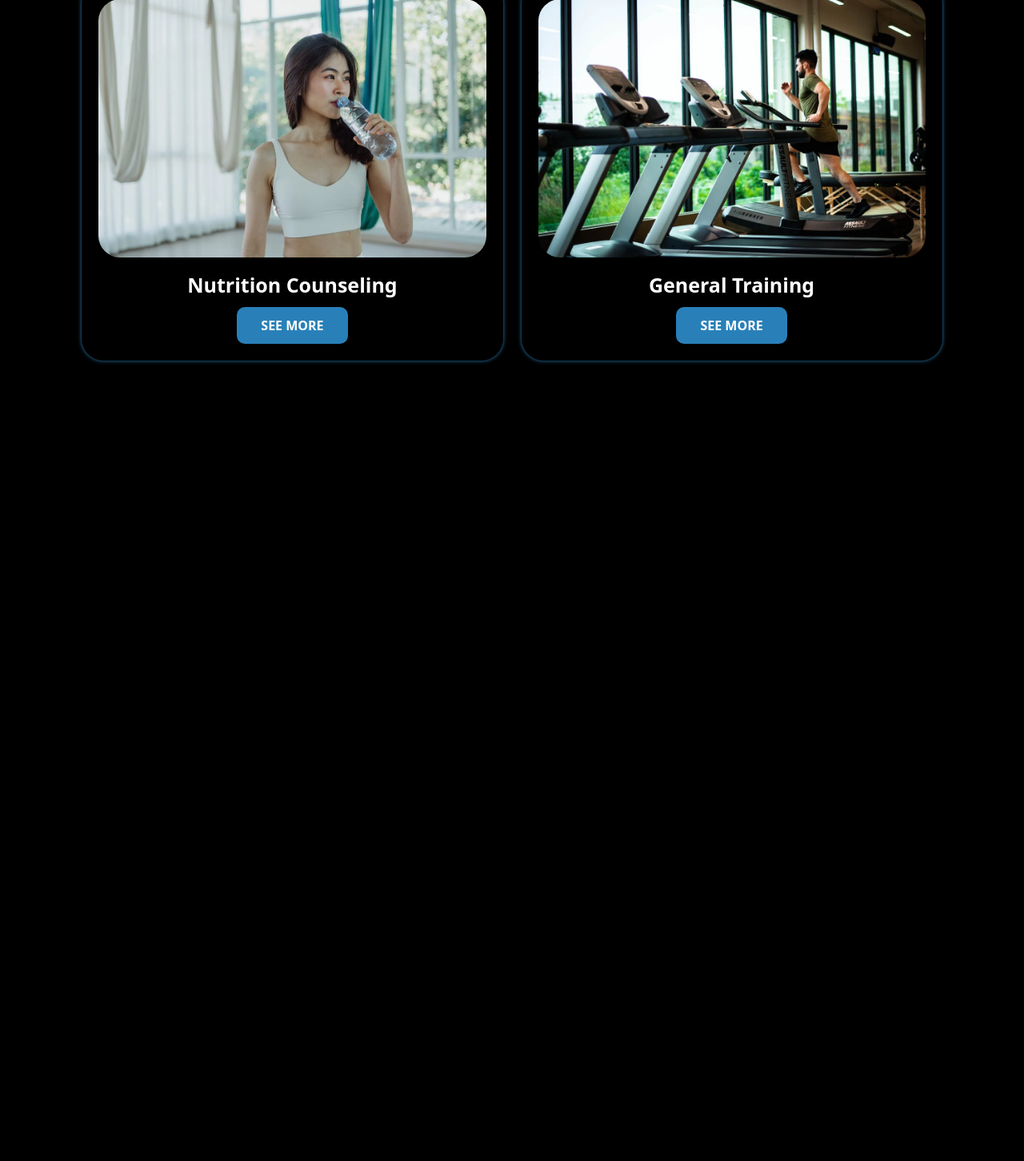
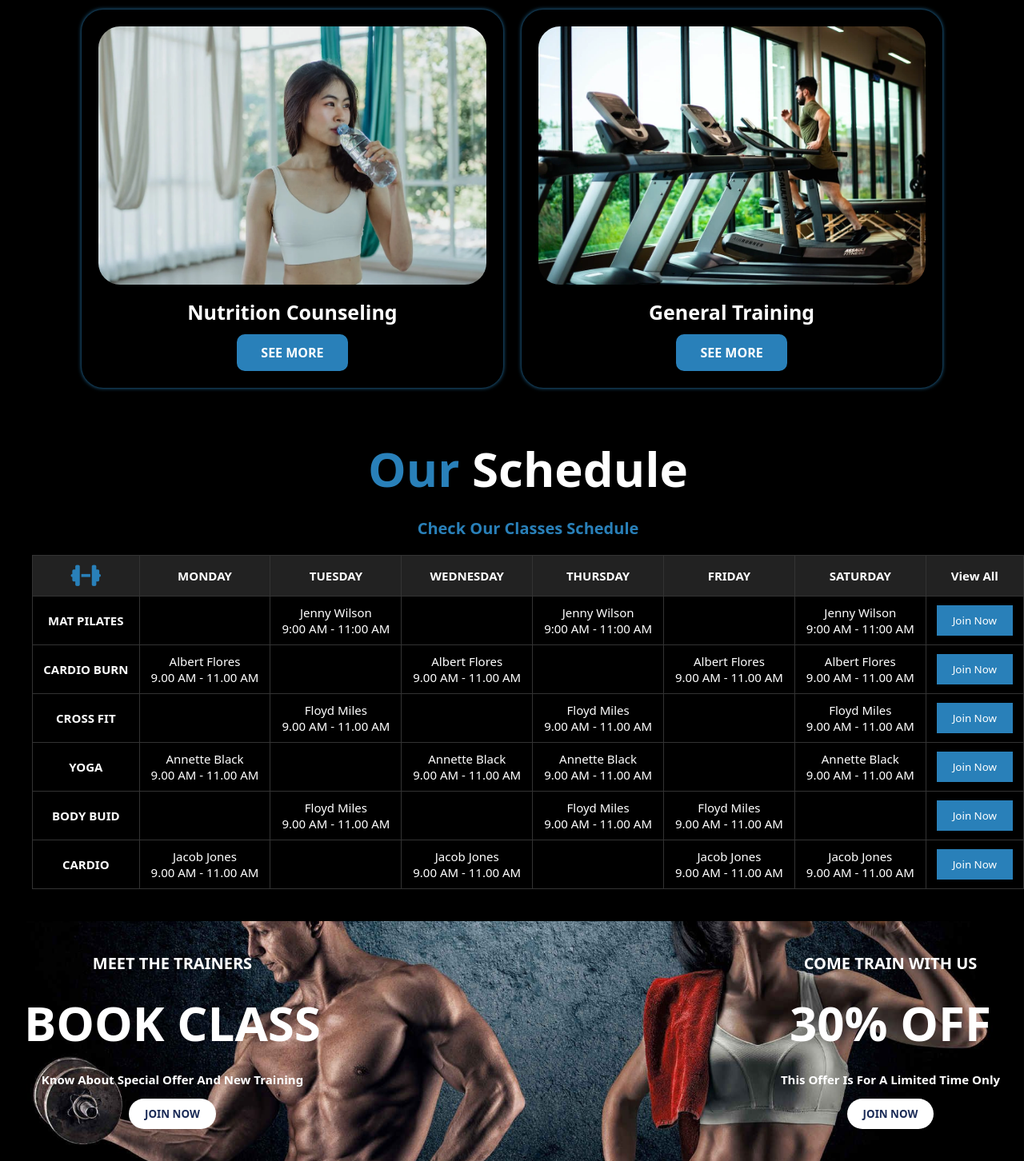
Before and after one commit to Shaini2003/Fitness-Center, a PHP site: page / in a window 1280 px wide. Shown: the part 3122-4574 px from the top of the page at 80% size. Before the commit the page ends 3577 px from the top, so only its background shows below. Run offline with PHP 8.4, Linux system fonts and the light colour scheme; some libraries are stand-ins or nearby versions.

Commit message:
sixth commit

```diff
--- a/index.html
+++ b/index.html
@@ -4,7 +4,7 @@
 <head>
     <meta charset="UTF-8">
     <meta name="viewport" content="width=device-width, initial-scale=1.0">
-    <title>Document</title>
+    <title>FITZONE FITNESS CENTER</title>
     <link rel="stylesheet" href="style.css">
     <link rel="stylesheet" href="https://cdnjs.cloudflare.com/ajax/libs/font-awesome/6.6.0/css/all.min.css" />
 </head>
@@ -165,6 +165,105 @@
             </div>
         </div>
     </section>
+    <div class="schedule-container">
+        <h1 class="heading">Our <span>Schedule</span> </h1>
+        <h2 style="color:#2980b9;font-weight: 900;font-size: 20px;">Check Our Classes Schedule</h2>
+        <table>
+          <thead>
+            <tr>
+              <th><i class="fa-solid fa-dumbbell"></i></th>
+              <th>MONDAY</th>
+              <th>TUESDAY</th>
+              <th>WEDNESDAY</th>
+              <th>THURSDAY</th>
+              <th>FRIDAY</th>
+              <th>SATURDAY</th>
+              <th>View All</th>
+            </tr>
+          </thead>
+          <tbody>
+            <tr>
+              <td style="font-weight: bolder;">MAT PILATES</td>
+              <td></td>
+              <td>Jenny Wilson<br>9:00 AM - 11:00 AM</td>
+              <td></td>
+              <td>Jenny Wilson<br>9:00 AM - 11:00 AM</td>
+              <td></td>
+              <td>Jenny Wilson<br>9:00 AM - 11:00 AM</td>
+              <td><button>Join Now</button></td>
+            </tr>
+            <tr>
+                <td style="font-weight: bolder;">CARDIO BURN</td>
+                <td>Albert Flores<br>9.00 AM - 11.00 AM</td>
+                <td></td>
+                <td>Albert Flores<br>9.00 AM - 11.00 AM</td>
+                <td></td>
+                <td>Albert Flores<br>9.00 AM - 11.00 AM</td>
+                <td>Albert Flores<br>9.00 AM - 11.00 AM</td>
+                <td><button>Join Now</button></td>
+            </tr>
+            <tr>
+                <td style="font-weight: bolder;">CROSS FIT</td>
+                <td></td>
+                <td>Floyd Miles<br>9.00 AM - 11.00 AM</td>
+                <td></td>
+                <td>Floyd Miles<br>9.00 AM - 11.00 AM</td>
+                <td></td>
+                <td>Floyd Miles<br>9.00 AM - 11.00 AM</td>
+                <td><button>Join Now</button></td>
+            </tr>
+            <tr>
+                <td style="font-weight: bolder;">YOGA</td>
+                <td>Annette Black<br>9.00 AM - 11.00 AM</td>
+                <td></td>
+                <td>Annette Black<br>9.00 AM - 11.00 AM</td>
+                <td>Annette Black<br>9.00 AM - 11.00 AM</td>
+                <td></td>
+                <td>Annette Black<br>9.00 AM - 11.00 AM</td>
+                <td><button>Join Now</button></td>
+
+            </tr>
+            <tr>
+                <td style="font-weight: bolder;">BODY BUID</td>
+                <td></td>
+                <td>Floyd Miles<br>9.00 AM - 11.00 AM</td>
+                <td></td>
+                <td>Floyd Miles<br>9.00 AM - 11.00 AM</td>
+                <td>Floyd Miles<br>9.00 AM - 11.00 AM</td>
+                <td></td>
+                <td><button>Join Now</button></td>
+
+            </tr>
+            <tr>
+                <td style="font-weight: bolder;">CARDIO</td>
+                <td>Jacob Jones<br>9.00 AM - 11.00 AM</td>
+                <td></td>
+                <td>Jacob Jones<br>9.00 AM - 11.00 AM</td>
+                <td></td>
+                <td>Jacob Jones<br>9.00 AM - 11.00 AM</td>
+                <td>Jacob Jones<br>9.00 AM - 11.00 AM</td>
+                <td><button>Join Now</button></td>
+            </tr>
+            </tbody>
+        </table>
+      </div>
+
+      <div class="banner">
+        <div class="content">
+          <h2>MEET THE TRAINERS</h2>
+          <h1>BOOK CLASS</h1>
+          <p>Know About Special Offer And New Training</p><br>
+          <button class="banner-btn">JOIN NOW</button>
+        </div>
+        <div class="content">
+          <h2>COME TRAIN WITH US</h2>
+          <h1>30% OFF</h1>
+          <p>This Offer Is For A Limited Time Only</p><br>
+          <button class="banner-btn">JOIN NOW</button>
+        </div>
+      </div>
+
+
     <script src="script.js"></script>
 </body>
 
--- a/style.css
+++ b/style.css
@@ -330,8 +330,8 @@
 .heading{
     color: var(--main-color);
     font-weight: 700;
-    text-align: justify;
-    font-size: 6.5rem;
+    text-align: center;
+    font-size: 6rem;
 }
 .list-btn{
     display: inline-block;
@@ -351,3 +351,86 @@
     color: var(--text-color);
     box-shadow: 0 0 18px var(--main-color);
 }
+.schedule-container {
+    width: 100%;
+    height: 100%;
+    margin: 20px;
+    padding: 20px;
+    background:var(--bg-color);
+    color:var(--text-color)
+  }
+
+  h1, h2 {
+    text-align: center;
+    margin-bottom: 20px;
+  }
+
+  table {
+    width: 100%;
+    border-collapse: collapse;
+    margin-top: 20px;
+  }
+
+  th, td {
+    border: 1px solid #333333;
+    padding: 10px;
+    text-align: center;
+    font-size: 15px;
+  }
+  td{
+    cursor: pointer;
+  }
+  th {
+    background-color: #222222;
+  }
+  th:hover{
+    background-color:#111;
+  }
+  td:hover{
+    background-color:#2d3436;
+  }
+  button {
+    background-color: #2980b9;
+    color: white;
+    padding: 10px 20px;
+    border: none;
+    cursor: pointer;
+  }
+
+  button:hover {
+    background-color:#0984e3;
+  }
+  .banner {
+    background-image: url("Media/banner.jpg");
+    background-size: cover;
+    background-position: center;
+    height: 300px;
+    display: flex;
+    justify-content: space-between;
+    align-items: center;
+    color: #ffffff;
+  }
+
+  .content {
+    text-align: center;
+    padding: 30px;
+  }
+  .content h2{
+    font-size: 20px;
+  }
+  .content h1{
+    font-size: 60px;
+  }
+  .content p{
+    font-size: 15px;
+    font-weight: bolder;
+  }
+.banner-btn{
+    color:#192a56;
+    background-color: var(--text-color);
+    font-weight: 800;
+    border-radius: 25px;
+}
+.banner-btn:hover{
+    background: #74b9ff;
+}
```
Also changed, not shown: Media/background.jpeg (added), Media/banner.jpg (added).
